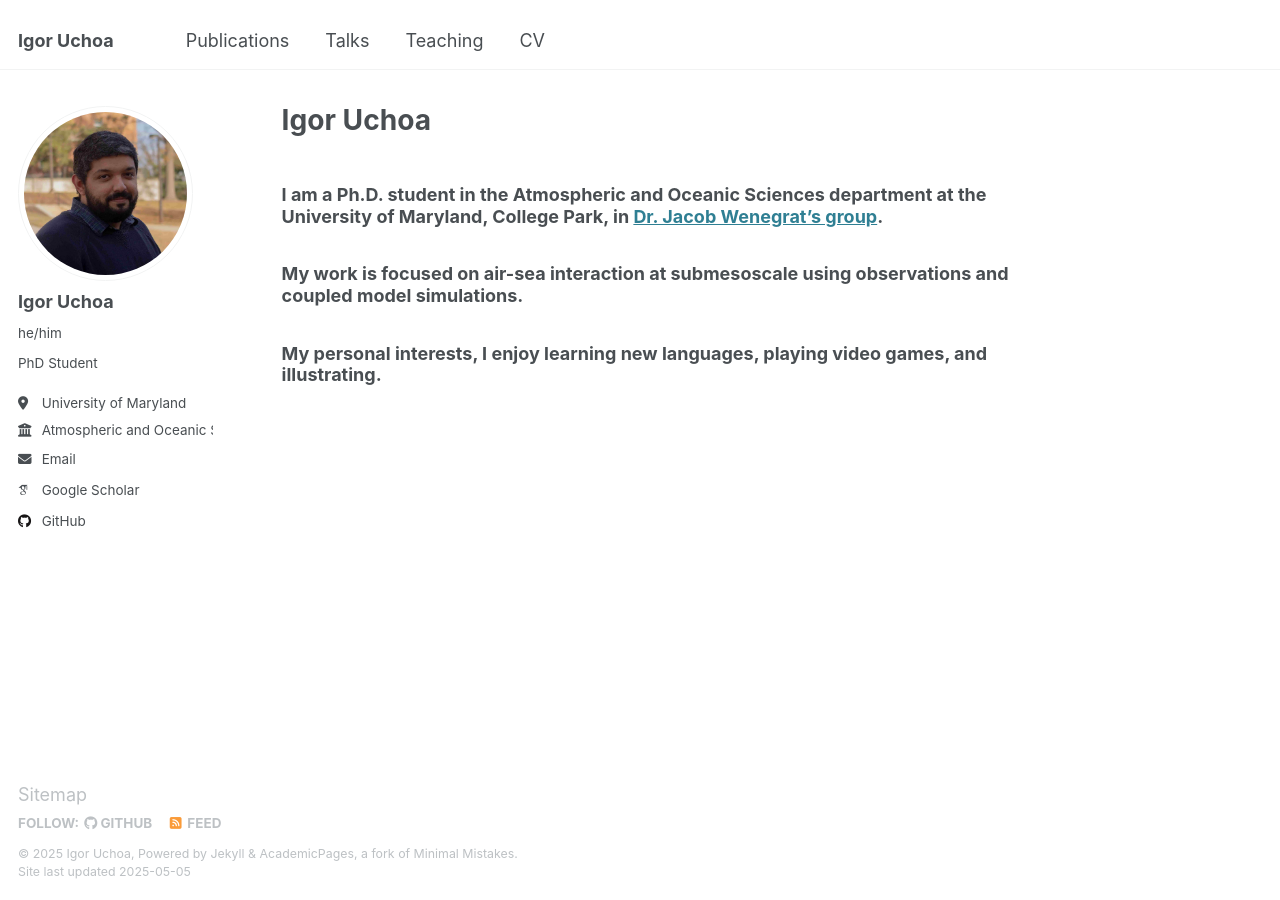
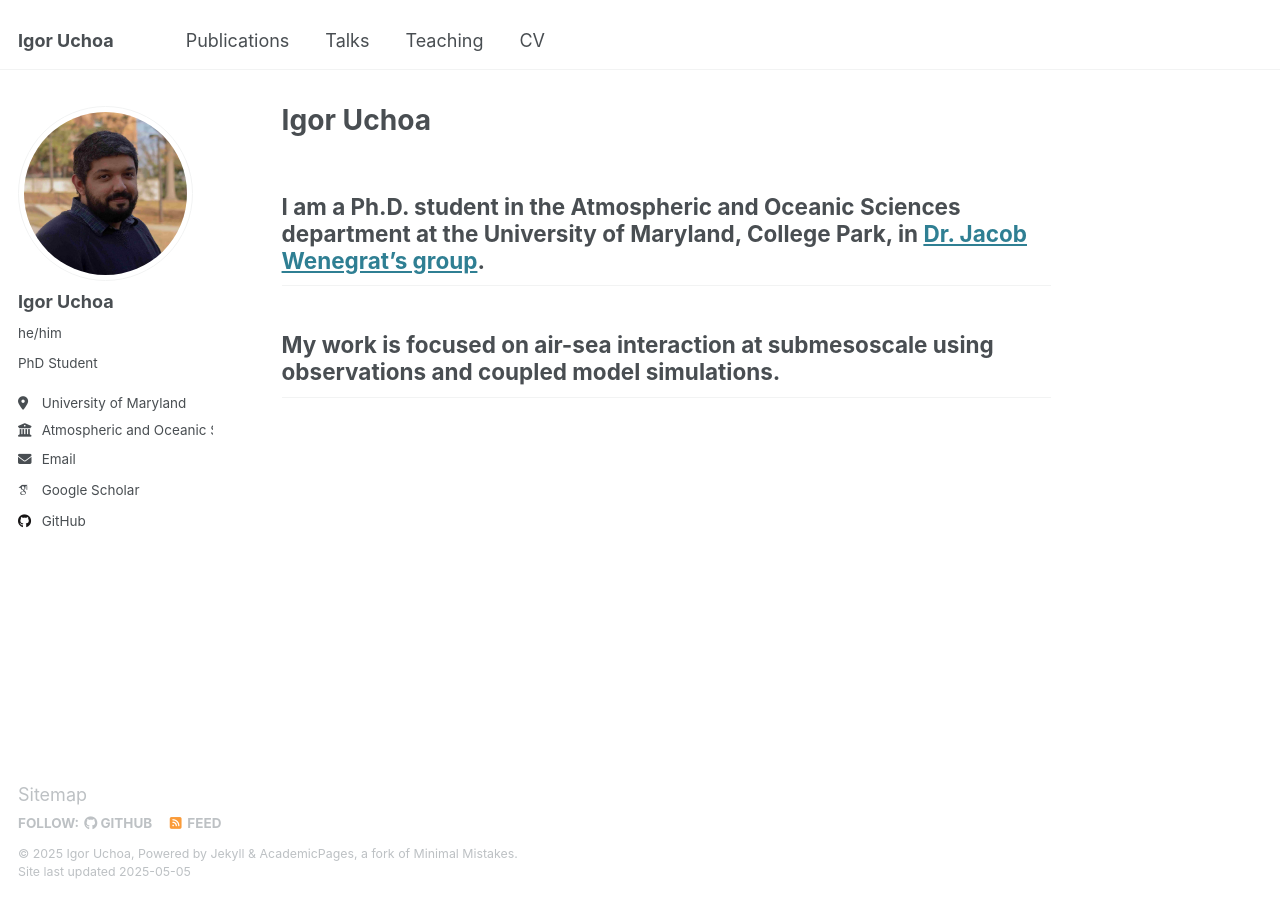
Before and after one commit to igoruchoa/igoruchoa.github.io, a Jekyll site: the page built from _pages/about.md, in a window 1280 px wide. Built offline with Jekyll 4.4.1, drawn with Linux system fonts in a browser that asks for light colours; some web fonts are replaced.

Commit message:
Update about.md

```diff
--- a/_pages/about.md
+++ b/_pages/about.md
@@ -8,10 +8,7 @@ redirect_from:
   - /about.html
 ---
 
-### I am a Ph.D. student in the Atmospheric and Oceanic Sciences department at the University of Maryland, College Park, in [Dr. Jacob Wenegrat’s group](https://wenegrat.github.io).
+## I am a Ph.D. student in the Atmospheric and Oceanic Sciences department at the University of Maryland, College Park, in [Dr. Jacob Wenegrat’s group](https://wenegrat.github.io).
 
 
-### My work is focused on air-sea interaction at submesoscale using observations and coupled model simulations.
-
-
-### My personal interests, I enjoy learning new languages, playing video games, and illustrating.
+## My work is focused on air-sea interaction at submesoscale using observations and coupled model simulations.
```
